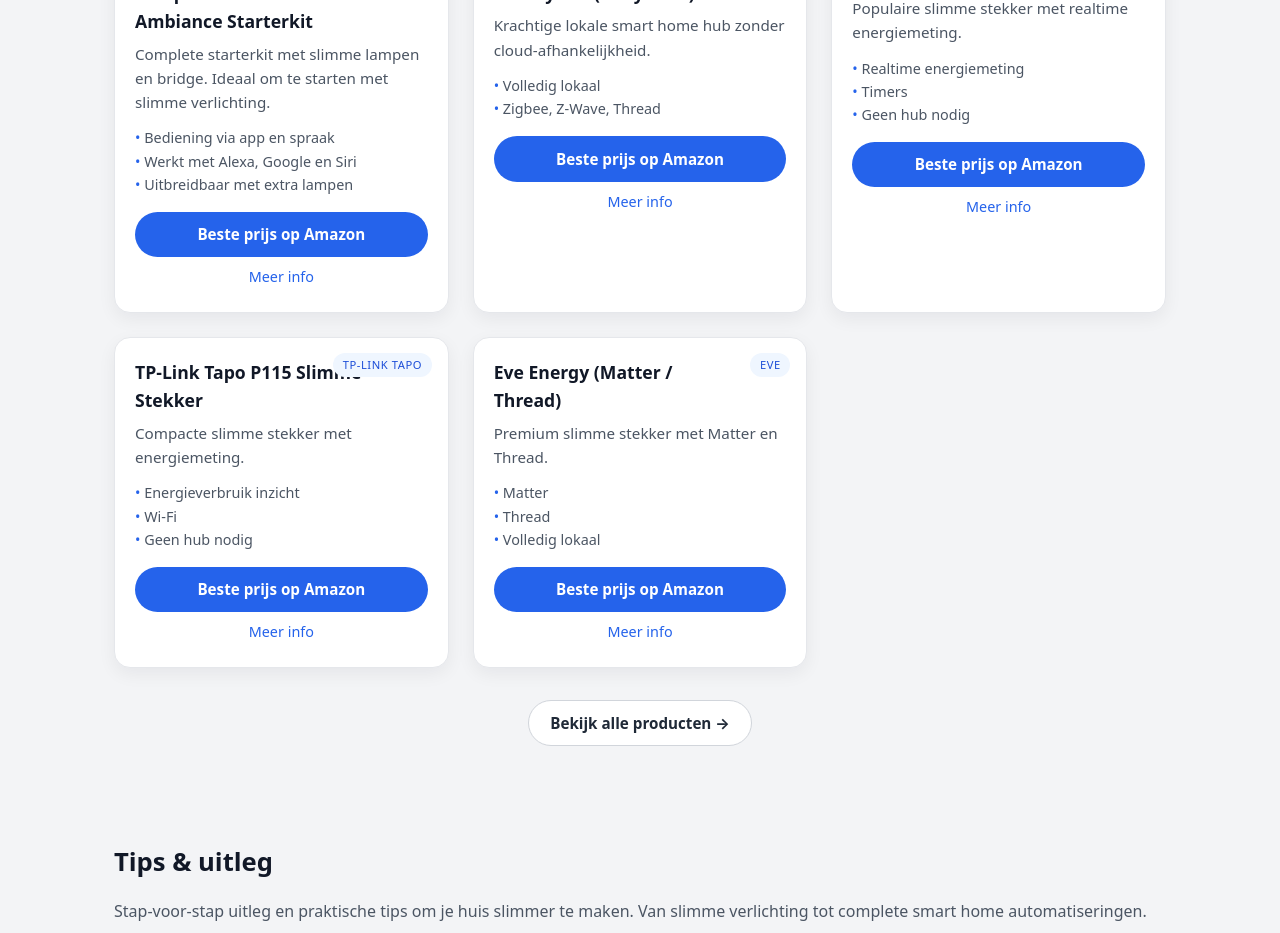
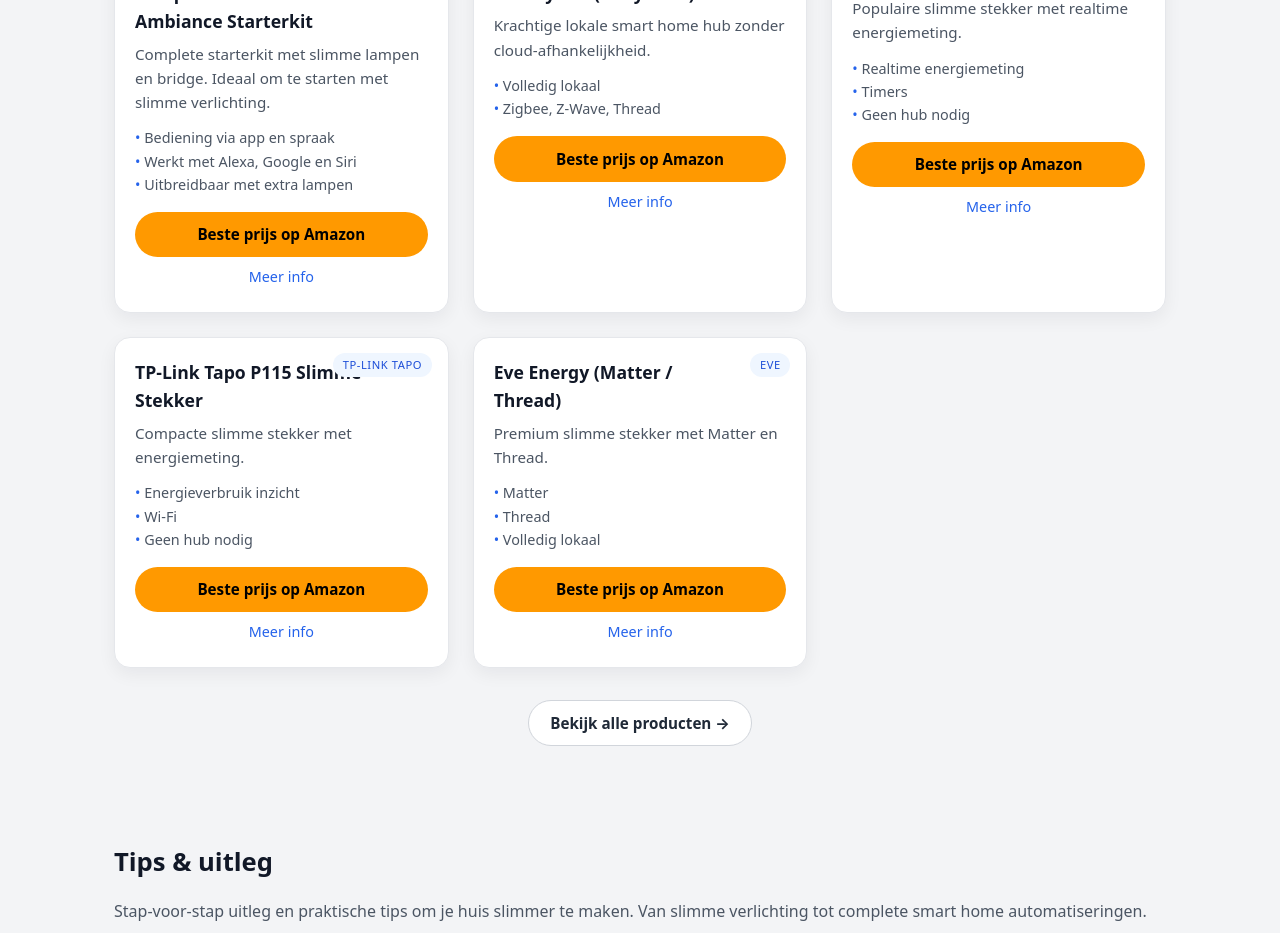
Before and after one commit to hafidgrad/SlimHuisWonen, a Next.js app: page / in a window 1280 px wide. Shown: the part 2400-3333 px from the top of the page. Built offline with nearby package versions, Linux system fonts and the light colour scheme.

Commit message:
components/Products.jsx

```diff
--- a/components/Products.jsx
+++ b/components/Products.jsx
@@ -1,7 +1,7 @@
 import Link from "next/link";
 import { getAllProducts } from "@/data/products";
 
-export default function Products({ limit }) {
+export default function Products({ limit, showHeader = true }) {
   const allProducts = getAllProducts();
 
   // 1️⃣ Handmatig gekozen toppers
@@ -22,12 +22,17 @@ export default function Products({ limit }) {
   return (
     <section id="aanraders" className="section">
       <div className="container">
-        <h2>Onze slimme aanraders</h2>
+        {/* ✅ Header optioneel (dus weg op homepage) */}
+        {showHeader && (
+          <>
+            <h2>Onze slimme aanraders</h2>
 
-        <p className="section-intro">
-          Deze slimme producten zijn populair vanwege hun betrouwbaarheid,
-          gebruiksgemak en compatibiliteit met bekende smart-home-platformen.
-        </p>
+            <p className="section-intro">
+              Deze slimme producten zijn populair vanwege hun betrouwbaarheid,
+              gebruiksgemak en compatibiliteit met bekende smart-home-platformen.
+            </p>
+          </>
+        )}
 
         <div className="product-grid">
           {products.map((p) => (
@@ -52,7 +57,7 @@ export default function Products({ limit }) {
                 {p.affiliateUrl && (
                   <a
                     href={p.affiliateUrl}
-                    className="btn btn-primary product-btn"
+                    className="btn btn-amazon product-btn"
                     target="_blank"
                     rel="noreferrer"
                   >
@@ -60,7 +65,6 @@ export default function Products({ limit }) {
                   </a>
                 )}
 
-                {/* ✅ FIX: juiste route naar productpagina */}
                 <Link
                   href={`/producten/${p.slug}`}
                   className="product-details-link"
```
